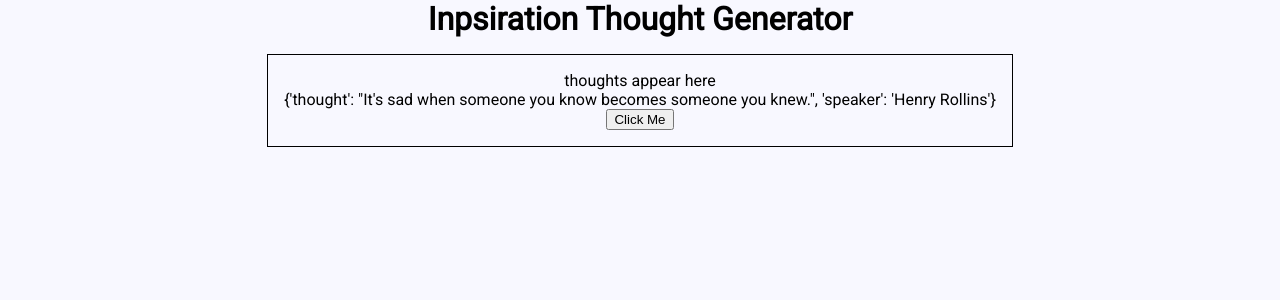
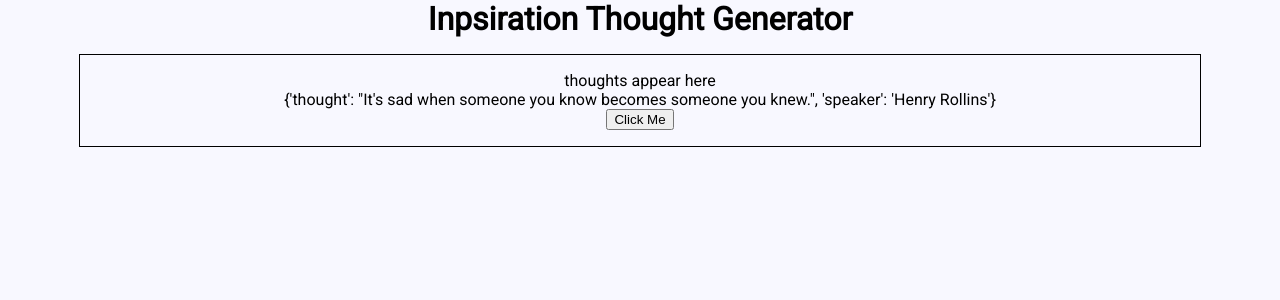
Before and after one commit to Holgermueller/flaskapp, a Flask app: page / in a window 1280 px wide. Shown: the top 300 px of the page. Run offline with Flask 2, Linux system fonts and the light colour scheme.

Commit message:
attached stylesheet with urlfor

```diff
--- a/static/main.css
+++ b/static/main.css
@@ -13,7 +13,7 @@ h1 {
 }
 
 .thought-container {
-  width: fit-content;
+  width: 85%;
   border: 1px solid black;
   margin: 16px auto;
   padding: 16px;
--- a/templates/index.html
+++ b/templates/index.html
@@ -9,6 +9,10 @@
     <link
       href="https://fonts.googleapis.com/css2?family=Roboto:wght@100;300;400&display=swap"
       rel="stylesheet"
+    />
+    <link
+      rel="stylesheet"
+      href="{{ url_for('static', filename='static/main.css')}}"
     />
     <link rel="stylesheet" href="../static/main.css" />
     <title>ITG</title>
```
